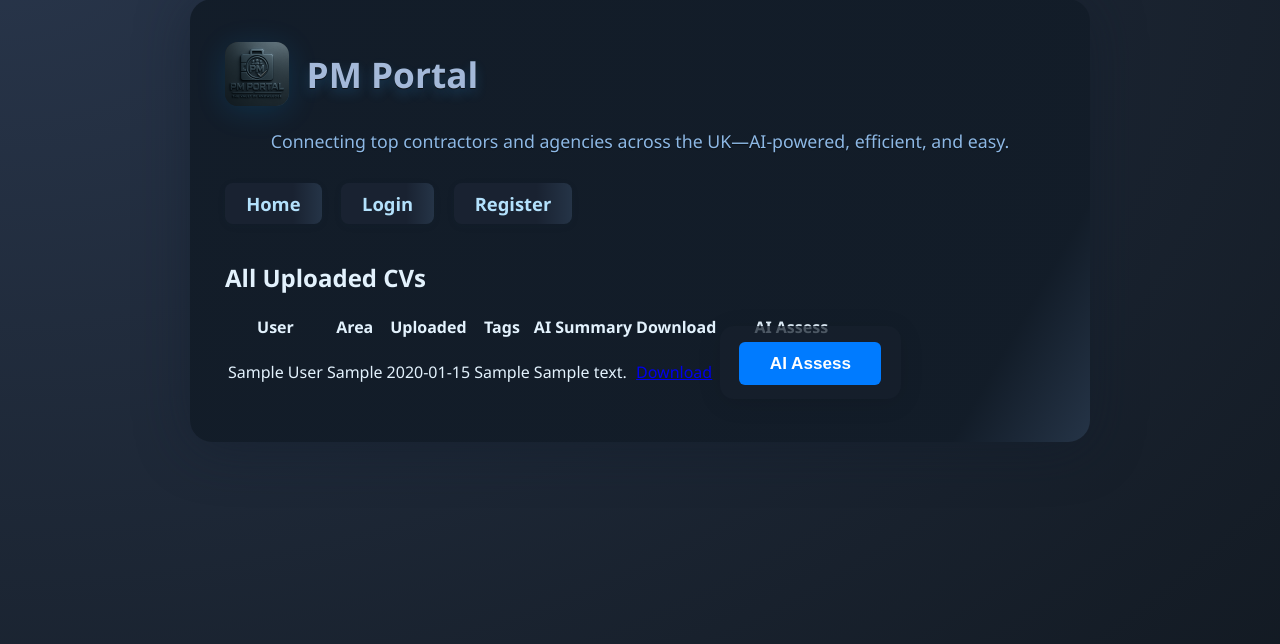
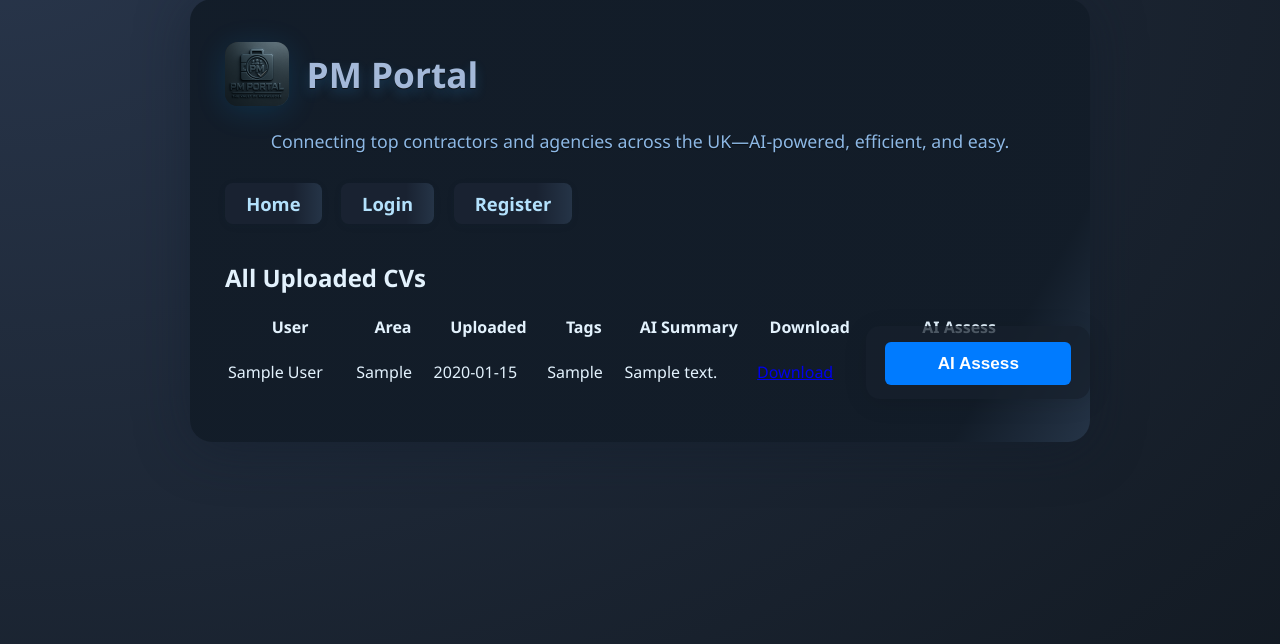
Before and after one commit to mcfearless75/pm-portal-clean, a Flask app: template templates/manager_all_cvs.html in a window 1280 px wide. Shown: the part 52-696 px from the top of the page. Run offline with Flask 3, Linux system fonts and the light colour scheme; the template is opened without the code that fills it: values that come from a table or form of the project are taken from there, others are empty; tables that the repository leaves empty hold one stand-in row (values such as "Sample post").

Commit message:
Manager cv fix2

```diff
--- a/templates/manager_all_cvs.html
+++ b/templates/manager_all_cvs.html
@@ -3,7 +3,7 @@
 {% block content %}
 <div class="container">
     <h2>All Uploaded CVs</h2>
-    <table>
+    <table style="width:100%;font-size:1em;">
         <thead>
             <tr>
                 <th>User</th>
```
